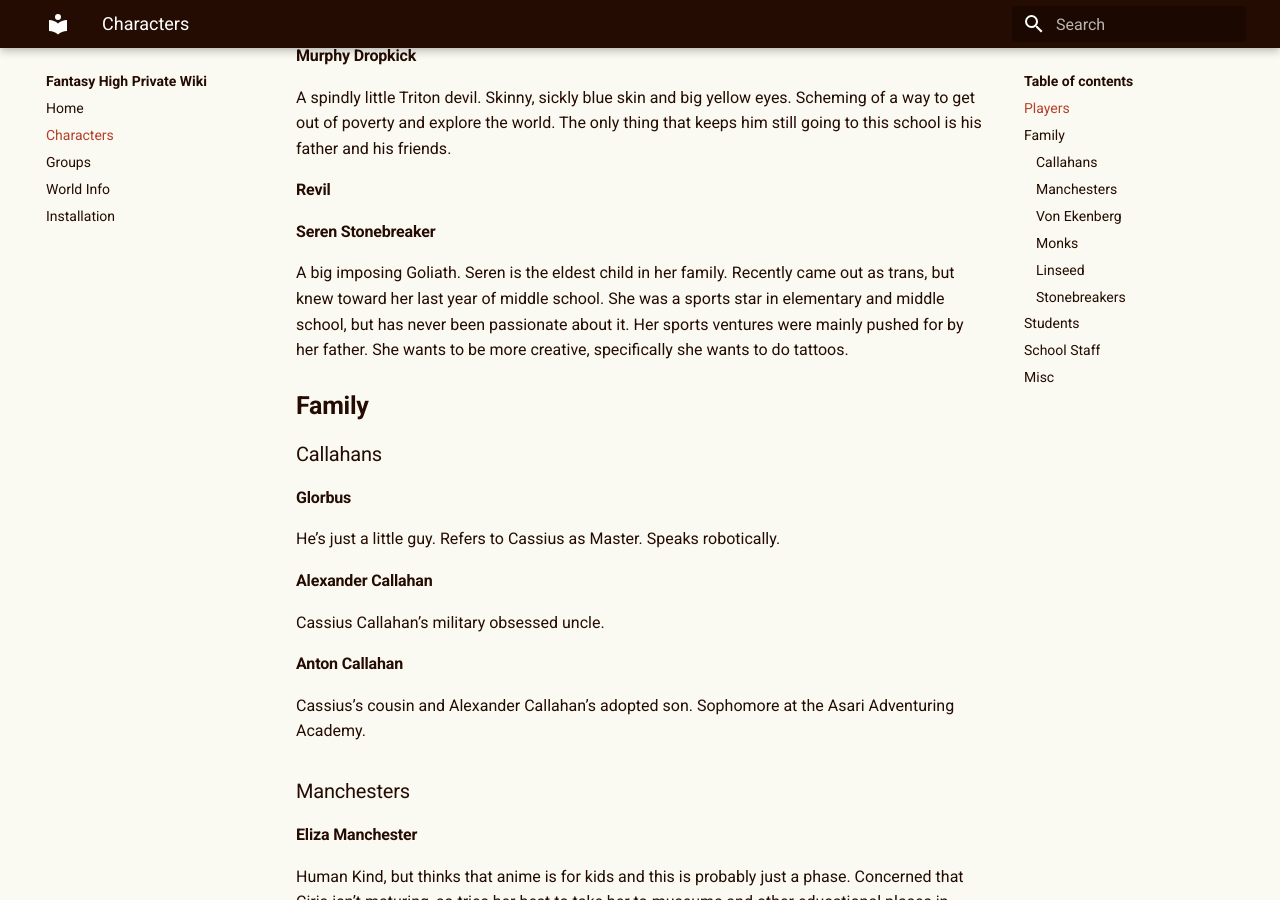
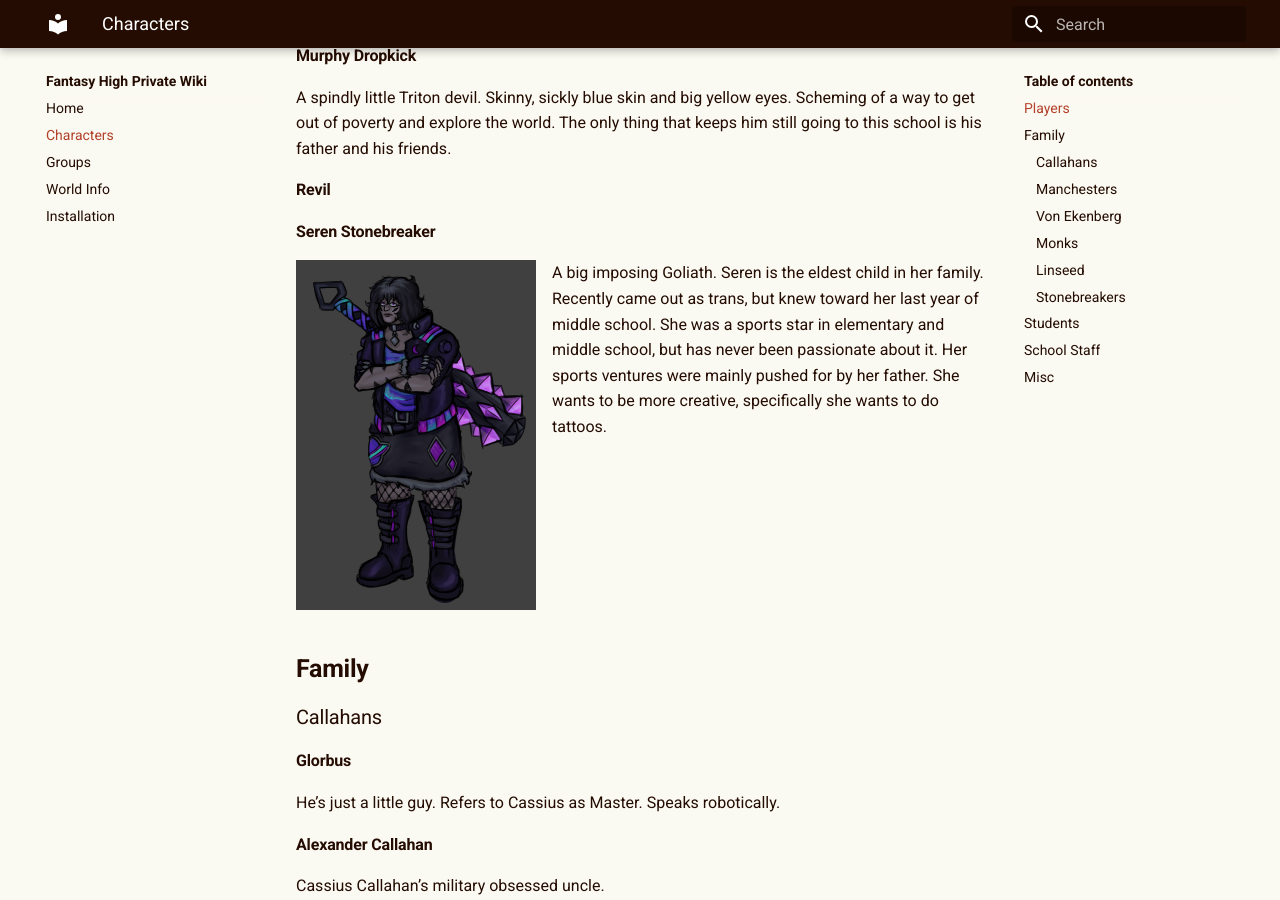
Before and after one commit to Aelyxiris/fantasyhigh, an MkDocs documentation site: the page built from docs/characters.md, in a window 1280 px wide and 900 px high, scrolled down 555 px. Built offline with MkDocs 1.6.1 and Material for MkDocs 9.7.7, drawn with Linux system fonts in a browser that asks for light colours.

Commit message:
added serens image

```diff
--- a/docs/characters.md
+++ b/docs/characters.md
@@ -15,7 +15,10 @@ A spindly little Triton devil. Skinny, sickly blue skin and big yellow eyes. Sch
 #### Revil
 
 #### Seren Stonebreaker
+![Seren Stonebreaker](images/Stonebreaker.webp){align=left}
 A big imposing Goliath. Seren is the eldest child in her family. Recently came out as trans, but knew toward her last year of middle school. She was a sports star in elementary and middle school, but has never been passionate about it. Her sports ventures were mainly pushed for by her father. She wants to be more creative, specifically she wants to do tattoos.
+
+<div style="clear: both;"></div>
 
 ## Family
 ### Callahans
```
Also changed, not shown: docs/images/Stonebreaker.webp (added).
